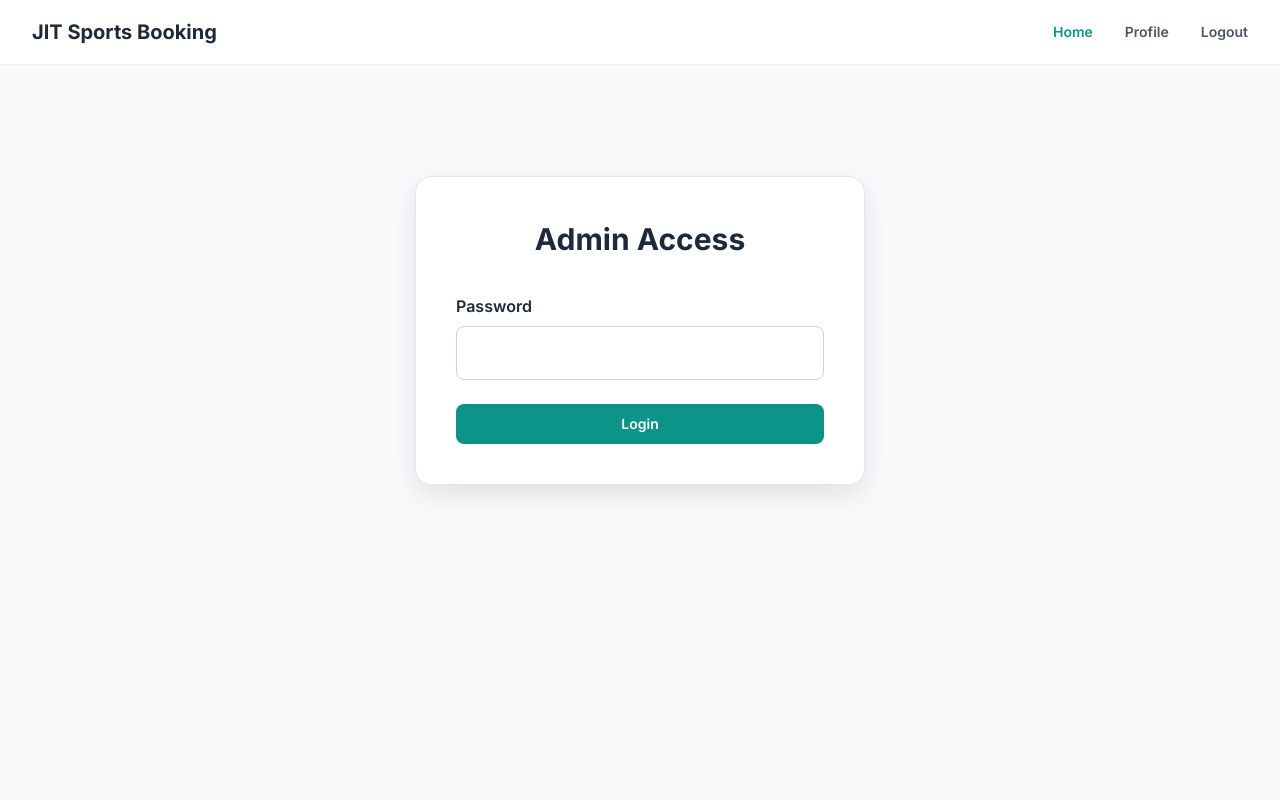
After one commit to Apex-ace/Sport, a Flask app: page /admin/login in a window 1280 px wide. The commit adds this page. Run offline with Flask 3, Linux system fonts and the light colour scheme; some libraries are stand-ins or nearby versions.

Commit message:
added admin section

```diff
--- a/app.py
+++ b/app.py
@@ -1,3 +1,4 @@
+# Import necessary libraries
 import os
 import secrets
 import smtplib
@@ -6,7 +7,7 @@ import json
 from datetime import datetime, date, timedelta, timezone, time
 from dotenv import load_dotenv, find_dotenv
 from flask import (Flask, render_template, request, redirect, url_for,
-                   flash, session)
+                   flash, session, Response)
 from flask_sqlalchemy import SQLAlchemy
 from flask_login import (LoginManager, UserMixin, login_user, logout_user,
                          login_required, current_user)
@@ -15,6 +16,10 @@ from flask_wtf.csrf import CSRFProtect
 import uuid
 from sqlalchemy.dialects.postgresql import UUID, TIMESTAMP
 from sqlalchemy.orm import relationship
+import io
+from reportlab.pdfgen import canvas
+from reportlab.lib.pagesizes import letter
+from reportlab.lib.units import inch
 
 load_dotenv(find_dotenv(), override=True)
 
@@ -25,6 +30,7 @@ app = Flask(__name__)
 app.config['SECRET_KEY'] = os.getenv('SECRET_KEY', 'a-default-secret-key-for-dev')
 app.config['SQLALCHEMY_DATABASE_URI'] = os.getenv('DATABASE_URL')
 app.config['SQLALCHEMY_TRACK_MODIFICATIONS'] = False
+app.config['ADMIN_PASSWORD'] = "441106"
 # SMTP Configuration
 app.config['SMTP_SERVER'] = os.getenv('SMTP_SERVER')
 app.config['SMTP_PORT'] = int(os.getenv('SMTP_PORT', 587))
@@ -93,16 +99,12 @@ def send_otp_email(recipient_email, otp):
         return False
 
 def send_booking_confirmation_email(recipient_email, game_name, booking_dt):
-    """Sends a booking confirmation email to the user."""
     ist_tz = timezone(timedelta(hours=5, minutes=30))
     booking_dt_ist = booking_dt.astimezone(ist_tz)
-
     date_str = booking_dt_ist.strftime('%A, %B %d, %Y')
     time_str = booking_dt_ist.strftime('%I:%M %p')
-
     msg = EmailMessage()
     msg.set_content(f"""Hi {recipient_email.split('@')[0]},
-
 Your booking is confirmed!
 
 Game: {game_name}
@@ -110,7 +112,6 @@ Date: {date_str}
 Time: {time_str}
 
 We look forward to seeing you.
-
 Thanks,
 The Sports Room Team""")
     msg['Subject'] = f'Booking Confirmation for {game_name}'
@@ -127,29 +128,14 @@ The Sports Room Team""")
         print(f"--- SMTP Booking Confirmation ERROR: {e} ---")
         return False
 
-def seed_games():
-    """Populates the database with the initial set of games if it's empty."""
-    if Game.query.count() == 0:
-        games_data = [
-            {'name': 'Table Tennis', 'max_players': 4, 'duration_minutes': 60},
-            {'name': 'Badminton', 'max_players': 4, 'duration_minutes': 60},
-            {'name': 'Chess', 'max_players': 2, 'duration_minutes': 45},
-            {'name': 'Carrom', 'max_players': 4, 'duration_minutes': 45},
-            {'name': 'Pool', 'max_players': 4, 'duration_minutes': 60},
-        ]
-        for g in games_data:
-            db.session.add(Game(**g))
-        db.session.commit()
-
-# Make datetime object available in all templates
+# --- Context Processors ---
 @app.context_processor
 def inject_now():
-    return {'now_utc': datetime.now(timezone.utc)}
+    return {'now_utc': datetime.now(timezone.utc), 'timezone': timezone, 'timedelta': timedelta}
 
 # --- Main Routes ---
 @app.route('/')
 def landing():
-    """Serves the landing page for guests."""
     if current_user.is_authenticated:
         return redirect(url_for('home'))
     return render_template('landing.html')
@@ -157,15 +143,12 @@ def landing():
 @app.route('/home')
 @login_required
 def home():
-    """Serves the main dashboard for authenticated users."""
     games = Game.query.order_by(Game.name).all()
-
     stats = {
         'total_games': Game.query.count(),
         'user_bookings': Booking.query.filter_by(user_id=current_user.id).count(),
         'today_bookings': Booking.query.filter(db.func.date(Booking.booking_time) == date.today()).count()
     }
-
     return render_template('home.html', games=games, stats=stats)
 
 @app.route('/book/<int:game_id>', methods=['GET', 'POST'])
@@ -185,9 +168,9 @@ def book_game(game_id):
         weekday = selected_date.weekday()
 
         valid_slots = []
-        if 0 <= weekday <= 3: # Monday to Thursday
+        if 0 <= weekday <= 3:
             valid_slots = [time(16, 0), time(16, 30)]
-        elif weekday == 4: # Friday
+        elif weekday == 4:
             valid_slots = [time(14, 0), time(14, 30), time(15, 0), time(15, 30), time(16, 0), time(16, 30)]
 
         if selected_time not in valid_slots:
@@ -205,11 +188,7 @@ def book_game(game_id):
             flash(f'{game.name} is already booked for this time. Please choose another slot.', 'danger')
             return redirect(url_for('book_game', game_id=game_id))
 
-        new_booking = Booking(
-            user_id=current_user.id,
-            game_id=game_id,
-            booking_time=booking_dt
-        )
+        new_booking = Booking(user_id=current_user.id, game_id=game_id, booking_time=booking_dt)
         db.session.add(new_booking)
         db.session.commit()
 
@@ -218,16 +197,21 @@ def book_game(game_id):
 
         return redirect(url_for('profile'))
 
-    # GET request logic
+    today = date.today()
+    next_seven_days = []
+    for i in range(7):
+        day = today + timedelta(days=i)
+        next_seven_days.append({
+            "iso_date": day.isoformat(),
+            "day_name": day.strftime("%a"),
+            "short_date": day.strftime("%d %b")
+        })
+
     now = datetime.now(timezone.utc)
-    # Fetch all future bookings for this game to disable them on the frontend
-    existing_bookings_query = Booking.query.filter(
-        Booking.game_id == game_id,
-        Booking.booking_time >= now
-    ).all()
+    existing_bookings_query = Booking.query.filter(Booking.game_id == game_id, Booking.booking_time >= now).all()
     booked_slots = [b.booking_time.isoformat() for b in existing_bookings_query]
 
-    return render_template('book_game.html', game=game, today=date.today().isoformat(), booked_slots_json=json.dumps(booked_slots))
+    return render_template('book_game.html', game=game, next_seven_days=next_seven_days, booked_slots_json=json.dumps(booked_slots))
 
 # --- Auth Routes ---
 @app.route('/register')
@@ -288,21 +272,113 @@ def logout():
 @login_required
 def profile():
     bookings = Booking.query.filter_by(user_id=current_user.id).order_by(Booking.booking_time.desc()).all()
-
     stats = {
         'total_games': Game.query.count(),
         'user_bookings': len(bookings),
         'today_bookings': Booking.query.filter(db.func.date(Booking.booking_time) == date.today()).count()
     }
+    return render_template('profile.html', bookings=bookings, stats=stats, user=current_user)
 
-    return render_template('profile.html', bookings=bookings, stats=stats, user=current_user)
+# --- Admin Routes ---
+@app.route('/admin/login', methods=['GET', 'POST'])
+def admin_login():
+    if session.get('admin_logged_in'):
+        return redirect(url_for('admin_dashboard'))
+
+    if request.method == 'POST':
+        password = request.form.get('password')
+        if password == app.config['ADMIN_PASSWORD']:
+            session['admin_logged_in'] = True
+            return redirect(url_for('admin_dashboard'))
+        else:
+            flash('Incorrect password.', 'danger')
+    return render_template('admin_login.html')
+
+@app.route('/admin/dashboard')
+def admin_dashboard():
+    if not session.get('admin_logged_in'):
+        return redirect(url_for('admin_login'))
+
+    users = User.query.order_by(User.username).all()
+    bookings = db.session.query(Booking, User, Game)\
+        .join(User, Booking.user_id == User.id)\
+        .join(Game, Booking.game_id == Game.id)\
+        .order_by(Booking.booking_time.desc())\
+        .all()
+
+    return render_template('admin_dashboard.html', users=users, bookings=bookings)
+
+@app.route('/admin/logout', methods=['POST'])
+def admin_logout():
+    session.pop('admin_logged_in', None)
+    flash('You have been logged out of the admin panel.', 'info')
+    return redirect(url_for('landing'))
+
+@app.route('/admin/download_report')
+def download_report():
+    if not session.get('admin_logged_in'):
+        return redirect(url_for('admin_login'))
+
+    buffer = io.BytesIO()
+    p = canvas.Canvas(buffer, pagesize=letter)
+    width, height = letter
+
+    p.drawString(inch, height - inch, "Sports Room Booking - Admin Report")
+    p.drawString(inch, height - inch - 20, f"Generated on: {datetime.now().strftime('%Y-%m-%d %H:%M:%S')}")
+
+    y_position = height - inch * 2
+    p.drawString(inch, y_position, "Registered Users")
+    y_position -= 20
+    p.line(inch, y_position, width - inch, y_position)
+    y_position -= 15
+
+    users = User.query.order_by(User.username).all()
+    for user in users:
+        p.drawString(inch * 1.1, y_position, f"- {user.username} (Role: {user.role})")
+        y_position -= 15
+        if y_position < inch:
+            p.showPage()
+            y_position = height - inch
+
+    y_position -= 30
+    p.drawString(inch, y_position, "All Bookings")
+    y_position -= 20
+    p.line(inch, y_position, width - inch, y_position)
+    y_position -= 15
+
+    bookings = db.session.query(Booking, User, Game)\
+        .join(User, Booking.user_id == User.id)\
+        .join(Game, Booking.game_id == Game.id)\
+        .order_by(Booking.booking_time.desc())\
+        .all()
+
+    ist_tz = timezone(timedelta(hours=5, minutes=30))
+    for booking, user, game in bookings:
+        booking_dt_ist = booking.booking_time.astimezone(ist_tz)
+        date_str = booking_dt_ist.strftime('%Y-%m-%d %I:%M %p')
+        text = f"- {user.username} booked {game.name} for {date_str}"
+        p.drawString(inch * 1.1, y_position, text)
+        y_position -= 15
+        if y_position < inch:
+            p.showPage()
+            y_position = height - inch
+
+    p.save()
+    buffer.seek(0)
+
+    return Response(
+        buffer,
+        mimetype='application/pdf',
+        headers={'Content-Disposition': 'attachment;filename=admin_report.pdf'}
+    )
 
 # The following block is for local development only and will not be run by Gunicorn on Render
 if __name__ == '__main__':
     with app.app_context():
         # These commands should be run separately in a production environment
-        print("Creating database tables...")
+        # using a one-time script or shell command.
+        print("Creating database tables if they don't exist...")
         db.create_all()
-        print("Seeding initial game data...")
-        seed_games()
+        print("Seeding initial game data if the table is empty...")
+        # seed_games() # You can uncomment this if you want to seed games on every local run
     app.run(debug=True)
--- /dev/null
+++ b/templates/admin_login.html
@@ -0,0 +1,63 @@
+{% extends 'base.html' %}
+{% block title %}Admin Login{% endblock %}
+
+{% block content %}
+<style>
+    .admin-login-container {
+        max-width: 450px;
+        margin: 4rem auto;
+        padding: 2.5rem;
+        background: white;
+        border-radius: 16px;
+        box-shadow: 0 10px 30px rgba(0, 0, 0, 0.1);
+        border: 1px solid #e2e8f0;
+    }
+    .admin-title {
+        font-size: 1.875rem;
+        font-weight: 700;
+        text-align: center;
+        margin-bottom: 2rem;
+        color: #1e293b;
+    }
+    .form-label {
+        font-weight: 600;
+        margin-bottom: 0.5rem;
+        display: block;
+    }
+    .form-input {
+        width: 100%;
+        padding: 0.875rem 1rem;
+        border-radius: 8px;
+        border: 1px solid #cbd5e1;
+        transition: all 0.2s ease;
+    }
+    .form-input:focus {
+        outline: none;
+        border-color: #3b82f6;
+        box-shadow: 0 0 0 3px rgba(59, 130, 246, 0.1);
+    }
+
+    /* --- Mobile Responsive Styles --- */
+    @media (max-width: 768px) {
+        .admin-login-container {
+            margin: 2rem 1rem;
+            padding: 1.5rem;
+        }
+        .admin-title {
+            font-size: 1.5rem;
+        }
+    }
+</style>
+
+<div class="admin-login-container">
+    <h2 class="admin-title">Admin Access</h2>
+    <form method="POST">
+        <input type="hidden" name="csrf_token" value="{{ csrf_token() }}"/>
+        <div>
+            <label for="password" class="form-label">Password</label>
+            <input type="password" id="password" name="password" required class="form-input">
+        </div>
+        <button type="submit" class="w-full mt-6 bg-teal-600 hover:bg-teal-700 text-white font-semibold text-sm px-5 py-2.5 rounded-lg transition-colors">Login</button>
+    </form>
+</div>
+{% endblock %}
--- a/templates/base.html
+++ b/templates/base.html
@@ -1,25 +1,106 @@
 <!DOCTYPE html>
-<html lang="en" class="h-full bg-gray-50">
+<html lang="en">
 <head>
     <meta charset="UTF-8">
     <meta name="viewport" content="width=device-width, initial-scale=1.0">
-    <title>{% block title %}JIT Sports{% endblock %}</title>
+    <title>{% block title %}JIT Sports Booking{% endblock %}</title>
     <script src="https://cdn.tailwindcss.com"></script>
     <link href="https://fonts.googleapis.com/css2?family=Inter:wght@300;400;500;600;700&display=swap" rel="stylesheet">
     <script>
         tailwind.config = {
             theme: {
                 extend: {
-                    fontFamily: {
-                        'sans': ['Inter', 'sans-serif'],
-                    }
+                    fontFamily: { 'sans': ['Inter', 'sans-serif'], }
                 }
             }
         }
     </script>
-    {% block head_styles %}{% endblock %}
+    <style>
+        .nav-logout-btn { background: none; border: none; cursor: pointer; padding: 0; margin: 0; display: flex; align-items: center; }
+        .loading-overlay {
+            position: fixed; top: 0; left: 0; width: 100%; height: 100%;
+            background-color: rgba(255, 255, 255, 0.8);
+            backdrop-filter: blur(8px);
+            display: none; justify-content: center; align-items: center; z-index: 2000;
+            flex-direction: column; gap: 1rem;
+        }
+        .spinner {
+            width: 48px; height: 48px; border: 4px solid #e2e8f0;
+            border-top-color: #0d9488; border-radius: 50%;
+            animation: spin 1s linear infinite;
+        }
+        .loading-text { font-weight: 500; color: #475569; }
+        @keyframes spin { to { transform: rotate(360deg); } }
+    </style>
+    {% block head %}{% endblock %}
 </head>
-<body class="h-full font-sans text-gray-800">
-    {% block content %}{% endblock %}
+<body class="bg-gray-50 min-h-screen font-sans text-gray-800">
+    <div id="loading-overlay" class="loading-overlay">
+        <div class="spinner"></div>
+        <p class="loading-text">Verifying & Logging In...</p>
+    </div>
+
+    <div class="min-h-full">
+        <nav class="bg-white shadow-sm sticky top-0 z-50">
+            <div class="max-w-7xl mx-auto px-4 sm:px-6 lg:px-8">
+                <div class="flex justify-between items-center h-16">
+                    <a href="{{ url_for('landing') }}" class="flex items-center space-x-2">
+                        <span class="text-xl font-bold text-gray-800">JIT Sports Booking</span>
+                    </a>
+
+                    <div class="hidden md:flex items-center space-x-8">
+                        <a href="{{ url_for('home') }}" class="text-sm font-semibold text-teal-600">Home</a>
+                        <a href="{{ url_for('profile') }}" class="text-sm font-semibold text-gray-600 hover:text-teal-600 transition-colors">Profile</a>
+                        <form action="{{ url_for('logout') }}" method="POST" class="inline">
+                            <input type="hidden" name="csrf_token" value="{{ csrf_token() }}"/>
+                            <button type="submit" class="nav-logout-btn text-sm font-semibold text-gray-600 hover:text-teal-600 transition-colors">Logout</button>
+                        </form>
+                    </div>
+
+                    <div class="md:hidden">
+                        <button id="menu-btn" type="button" class="inline-flex items-center justify-center p-2 rounded-md text-gray-500 hover:text-gray-700 hover:bg-gray-100 focus:outline-none focus:ring-2 focus:ring-inset focus:ring-teal-500">
+                           <span class="sr-only">Open main menu</span>
+                           <svg class="h-6 w-6" xmlns="http://www.w3.org/2000/svg" fill="none" viewBox="0 0 24 24" stroke="currentColor" aria-hidden="true">
+                                <path stroke-linecap="round" stroke-linejoin="round" stroke-width="2" d="M4 6h16M4 12h16m-7 6h7" />
+                            </svg>
+                        </button>
+                    </div>
+                </div>
+            </div>
+            <div class="md:hidden hidden" id="mobile-menu">
+                <div class="px-2 pt-2 pb-3 space-y-1 sm:px-3">
+                    <a href="{{ url_for('home') }}" class="block px-3 py-2 rounded-md text-base font-medium text-teal-700 bg-teal-50">Home</a>
+                    <a href="{{ url_for('profile') }}" class="block px-3 py-2 rounded-md text-base font-medium text-gray-600 hover:bg-gray-100">Profile</a>
+                    <form action="{{ url_for('logout') }}" method="POST" class="block">
+                         <input type="hidden" name="csrf_token" value="{{ csrf_token() }}"/>
+                         <button type="submit" class="w-full text-left block px-3 py-2 rounded-md text-base font-medium text-gray-600 hover:bg-gray-100">Logout</button>
+                    </form>
+                </div>
+            </div>
+        </nav>
+
+        <main class="max-w-7xl mx-auto px-4 sm:px-6 lg:px-8 py-8 md:py-12">
+            {% with messages = get_flashed_messages(with_categories=true) %}
+                {% if messages %}
+                    {% for category, message in messages %}
+                    <div class="p-4 mb-6 text-sm rounded-lg {{ 'text-green-800 bg-green-100' if category == 'success' else 'text-red-800 bg-red-100' }}" role="alert">
+                        {{ message }}
+                    </div>
+                    {% endfor %}
+                {% endif %}
+            {% endwith %}
+
+            {% block content %}{% endblock %}
+        </main>
+    </div>
+    <script>
+        const menuBtn = document.getElementById('menu-btn');
+        if (menuBtn) {
+            menuBtn.addEventListener('click', function() {
+                var mobileMenu = document.getElementById('mobile-menu');
+                mobileMenu.classList.toggle('hidden');
+            });
+        }
+    </script>
 </body>
 </html>
```
Also changed, not shown: templates/admin_dashboard.html (added, +112 -0 lines), templates/landing.html (+10 -19 lines).
